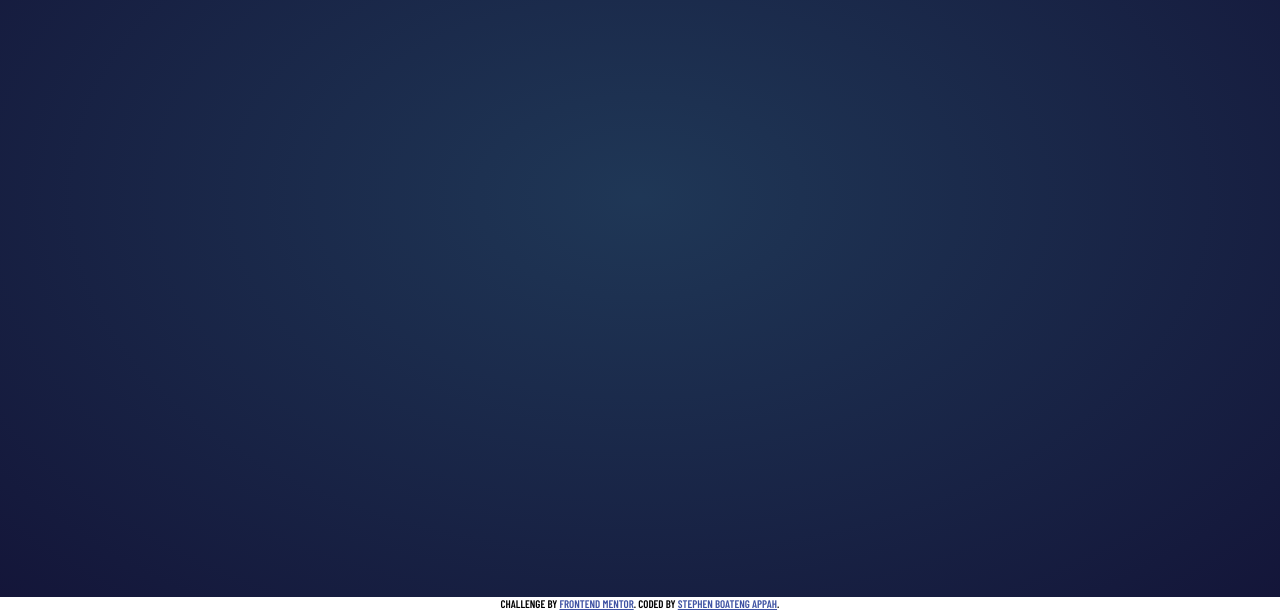
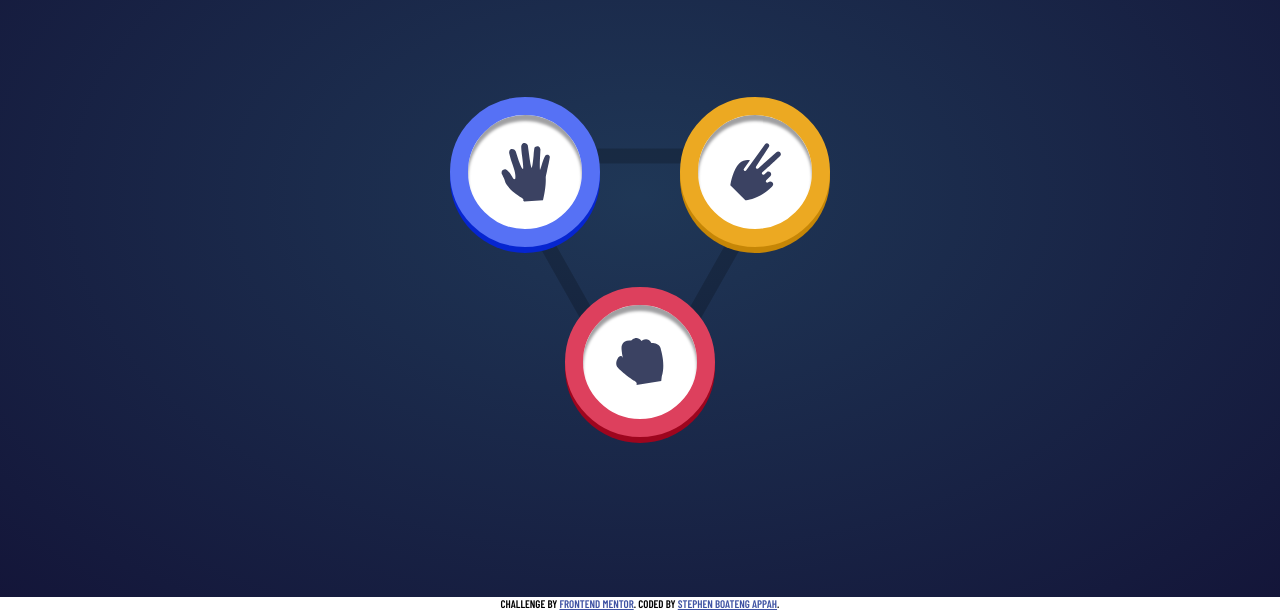
Before and after one commit to Steph-en/Rock-Paper-Scissors, a plain HTML site: page original.html in a window 1280 px wide. Shown: the part 222-832 px from the top of the page. Drawn offline with nearby package versions, Linux system fonts and the light colour scheme; files that its build step writes are made by us from their sources; files whose address does not match are found by name.

Commit message:
Done with Hands html and css

```diff
--- a/assets/css/main.css
+++ b/assets/css/main.css
@@ -60,3 +60,53 @@ body {
   line-height: 19px;
   letter-spacing: 2px;
 }
+
+.hands{
+  background-image: url(/assets/images/bg-triangle.svg);
+  background-repeat: no-repeat;
+  background-position: center;
+  width: 440px;
+  height: 380px;
+  display: flex;
+  flex-wrap: wrap;
+  justify-content: center;
+  margin-top: 100px;
+}
+
+.hands img{
+  cursor: pointer;
+}
+
+.hand:hover{
+  transform: scale(105%);
+  transition: all .35s;
+  /* opacity: 0.9; */
+}
+
+.hand{
+  width: 150px;
+  height: 150px;
+  background: white;
+  border-radius: 80px;
+  display: flex;
+  flex-direction: column;
+  justify-content: center;
+  align-items: center;
+}
+
+.paper{
+  margin-right: 40px;
+  border: 18px solid hsl(230, 89%, 65%);
+  box-shadow: 0 6px 0 0 hsl(231, 94%, 42%), inset 0 6px 3px 0 hsl(240, 1%, 63%);
+}
+
+.scissors{
+  margin-left: 40px;
+  border: 18px solid  hsl(40, 84%, 53%);
+  box-shadow: 0 6px 0 0 hsl(40, 94%, 40%), inset 0 6px 3px 0 hsl(240, 1%, 63%)
+}
+
+.rock{
+  border: 18px solid hsl(349, 70%, 56%);
+  box-shadow: 0 6px 0 0 hsl(350, 94%, 32%), inset 0 6px 3px 0 hsl(240, 1%, 63%);
+}
--- a/original.html
+++ b/original.html
@@ -33,6 +33,7 @@
 </head>
 <body>
   <div class="wrapper">
+    <!-- Tittle and Score Box -->
     <div class="scoreboard">
       <div class="title">
         <img src="assets/images/logo.svg" alt="logo">
@@ -40,6 +41,19 @@
       <div class="score">
         <p>score</p>
         <h1>0</h1>
+      </div>
+    </div>
+
+    <!-- Rock Paper Scissors Box -->
+    <div class="hands">
+      <div class="paper hand">
+        <img src="assets/images/icon-paper.svg" alt="paper">
+      </div>
+      <div class="scissors hand">
+        <img src="assets/images/icon-scissors.svg" alt="scissors">
+      </div>
+      <div class="rock hand">
+        <img src="assets/images/icon-rock.svg" alt="rock">
       </div>
     </div>
   </div>
```
